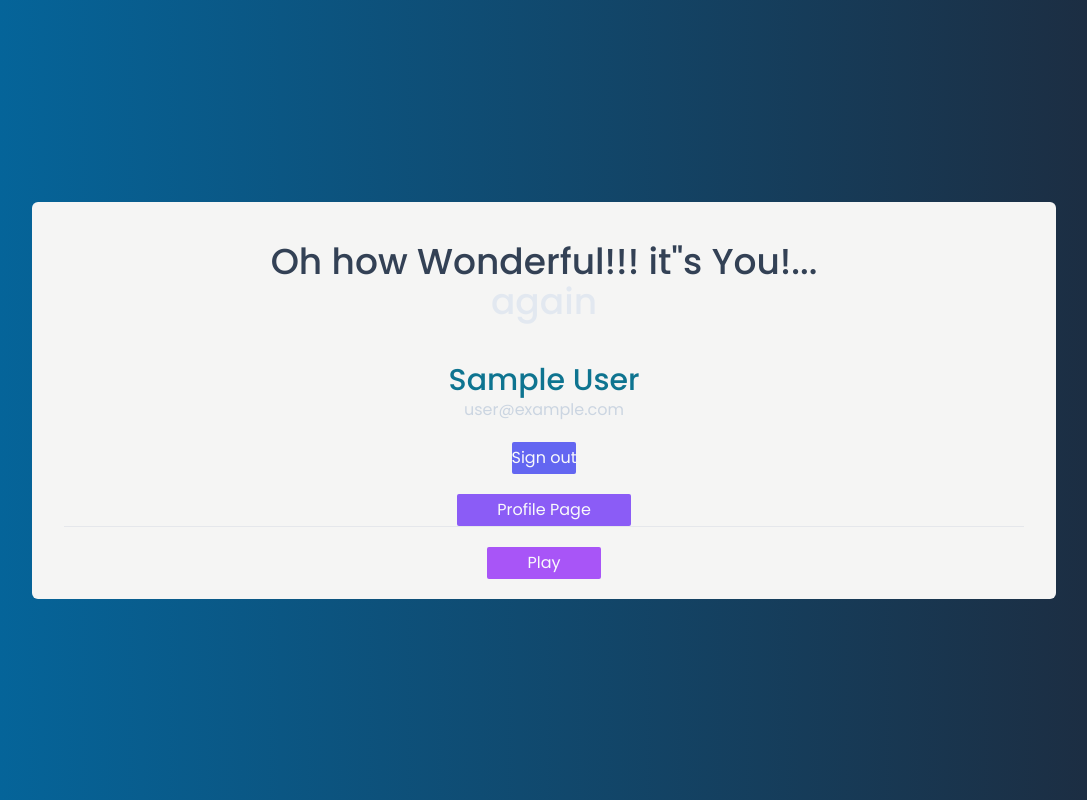
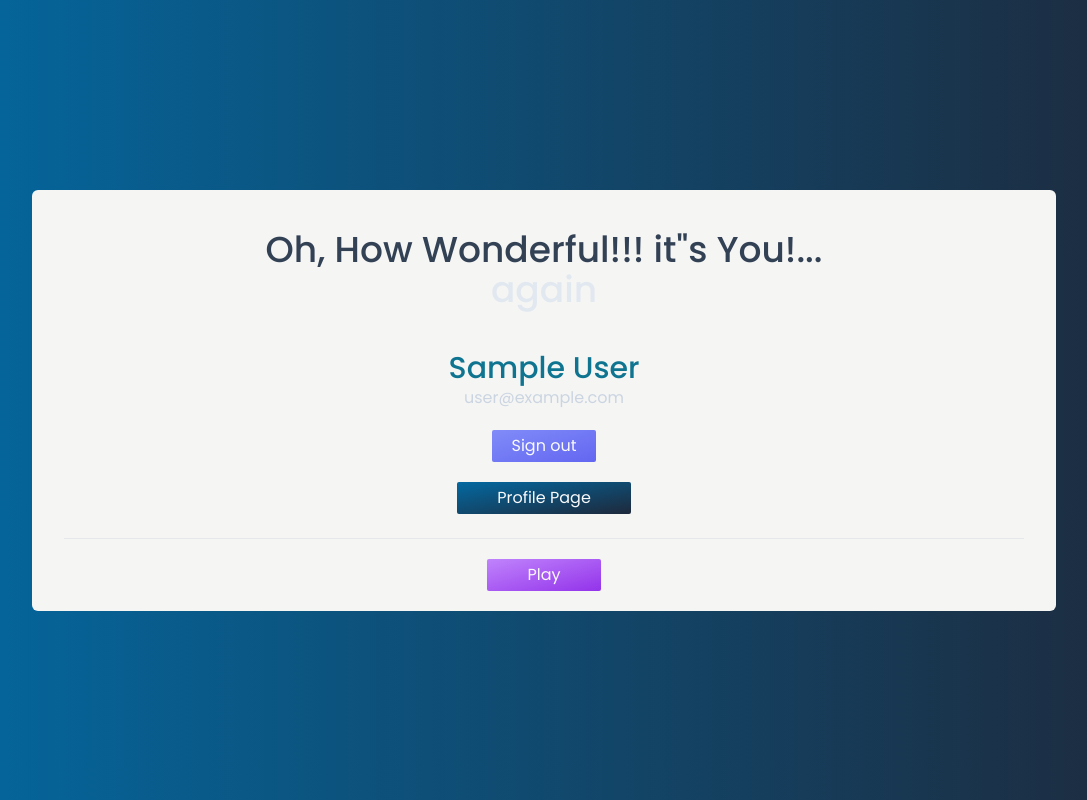
Before and after one commit to CeMaGo/Spiced-Finale, a Next.js app: page / in a window 1280 px wide. Shown: the whole page, without its empty margins (96-1183 px from the left). Built offline with nearby package versions, Linux system fonts and the light colour scheme; no server answers; sample sign-in values are in the browser's storage.

Commit message:
hr line on landing page fixed

```diff
--- a/components/Countdown/Countdown.js
+++ b/components/Countdown/Countdown.js
@@ -24,8 +24,8 @@ const UrgeWithPleasureComponent = () => (
         {({ remainingTime }) => remainingTime}
       </CountdownCircleTimer>
     </div>
-    <div className=" h-40">spacer</div>
-    <div className="bg-opacity-90 rounded p-10 flex align-middle justify-center bg-slate-500">
+    <div className=" h-40"></div>
+    <div className="bg-opacity-75 rounded p-10 flex align-middle justify-center bg-slate-500">
       <CountdownCircleTimer
         isPlaying
         duration={60 * 5}
--- a/pages/index.js
+++ b/pages/index.js
@@ -48,7 +48,7 @@ function User({ session, handleSignOut }) {
   return (
     <main className=" bg-scroll container mx-auto align-middle justify-evenly ">
       <h3 className="text-4xl text-slate-700 font-bold py-10">
-        Oh how Wonderful!!! it"s You!...
+        Oh, How Wonderful!!! it"s You!...
         <br />
         <span className="text-slate-200">again</span>
       </h3>
@@ -63,7 +63,7 @@ function User({ session, handleSignOut }) {
       <div className="flex justify-center">
         <button
           onClick={handleSignOut}
-          className="mt-5 px-5- py-1 rounded-sm bg-indigo-500 text-gray-50"
+          className="mt-5 px-5 py-1 rounded-sm bg-gradient-to-br from-indigo-400 to bg-indigo-500 text-gray-50"
         >
           Sign out
         </button>
@@ -72,16 +72,16 @@ function User({ session, handleSignOut }) {
       <div className="flex justify-center">
         <Link
           href={"/profile"}
-          className="mt-5 px-10 py-1 rounded-sm bg-violet-500 text-gray-50"
+          className="mt-5 px-10 py-1 rounded-sm bg-gradient-to-br from-violet00 to bg-violet-400 text-gray-50"
         >
           Profile Page
         </Link>
       </div>
-      <hr className=""></hr>
+      <hr className=" mt-6 "></hr>
       <div className="flex justify-center">
         <Link
           href={"/player"}
-          className="m-5 p-10 py-1 rounded-sm bg-purple-500 text-gray-50"
+          className="m-5 p-10 py-1 rounded-sm bg-gradient-to-br from-purple-400 to bg-purple-600 text-gray-50"
         >
           Play
         </Link>
--- a/pages/meditation.js
+++ b/pages/meditation.js
@@ -5,7 +5,7 @@ import React from "react";
 function meditation() {
   return (
     <div className=" bg-scroll bg-slate-500 bg-gradient-to-br bg-opacity-5 grid grid-cols-2 gap-2">
-      {/* <Meditation /> */}
+      <Meditation />
       <Tracks />
       <ColorSquare />
     </div>
```
